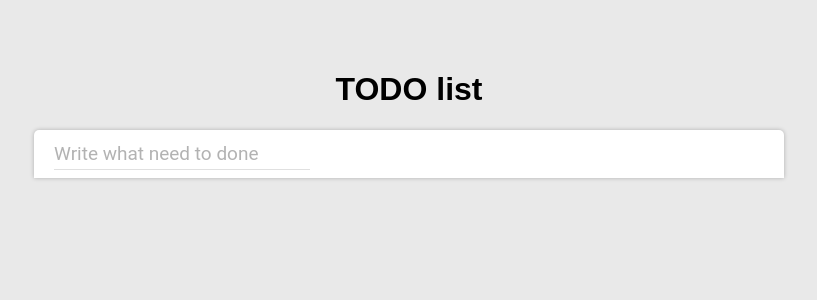
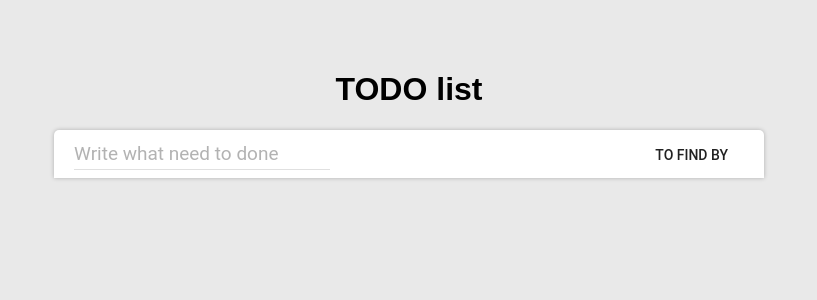
Before and after one commit to WiTcHeRoViCh/andersen, a React (Create React App) app in the folder react_app/: page / in a window 1280 px wide. Shown: the top 300 px of the page, without its empty margins (231-1048 px from the left). Built offline with nearby package versions, Linux system fonts and the light colour scheme.

Commit message:
added search capability

```diff
--- a/react_app/src/App.css
+++ b/react_app/src/App.css
@@ -40,7 +40,7 @@
   flex-direction: column;
 
   margin-top: 50px;
-  width: 750px;
+  width: 710px;
   background: #e9e9e9;
 }
 
--- a/react_app/src/App.js
+++ b/react_app/src/App.js
@@ -12,6 +12,7 @@ class App extends Component {
     this.state = {
       todoList: [],
       curFilterId: null,
+      findTodo: null,
     };
   }
 
@@ -20,11 +21,12 @@ class App extends Component {
       <div id="main-container">
         <h1 id="todo-title">TODO list</h1>
 
-        <TodoForm handleAddTodo={this.AddTodo} todoList={this.state.todoList}/>
+        <TodoForm handleAddTodo={this.AddTodo} findTodo={this.state.findTodo}
+          handleResetSearchResult={this.handleResetSearchResult} setFindTodo={this.setFindTodo}/>
 
         <DisplayTodosList todoList={this.state.todoList}
           handleRequestDelete = {this.handleRequestDelete}
-          handleCheck = {this.handleCheck} curFilterId={this.state.curFilterId}/>
+          handleCheck = {this.handleCheck} curFilterId={this.state.curFilterId} findTodo={this.state.findTodo}/>
 
         {
           (this.state.todoList.length > 0) ?
@@ -38,23 +40,25 @@ class App extends Component {
 
 
   AddTodo = (todo) => {
+    const findTodo = null;
     let todoList = Array.from(this.state.todoList);
     todoList.push({text: todo, isComplete: false});
 
-    this.setState({todoList});
+    this.setState({todoList, findTodo});
   }
 
-  handleRequestDelete = (id) => {
+  handleRequestDelete = (todo) => {
     let todoList = Array.from(this.state.todoList);
-    todoList.splice(id, 1);
+    const idx = todoList.indexOf(todo)
+    todoList.splice(idx, 1);
 
     this.setState({todoList})
   }
 
   handleCheck = (id) => {
     let todoList = Array.from(this.state.todoList);
+    todoList[id].isComplete == true ? todoList[id].isComplete = false : todoList[id].isComplete = true;
 
-    todoList[id].isComplete == true ? todoList[id].isComplete = false : todoList[id].isComplete = true;
     this.setState({todoList});
   }
 
@@ -67,6 +71,16 @@ class App extends Component {
   handleSelect = (curFilterId) => {
     this.setState({curFilterId})
   }
+
+  handleResetSearchResult = () => {
+    const findTodo = null;
+
+    this.setState({findTodo});
+  }
+
+  setFindTodo = (findTodo) =>{
+    this.setState({findTodo});
+  }
 }
 
 export default App;
--- a/react_app/src/DisplayTodosList.js
+++ b/react_app/src/DisplayTodosList.js
@@ -10,9 +10,6 @@ class DisplayTodosList extends Component {
     this.state = {
       chipData: [],
     }
-
-    this.handleRequestDelete = this.props.handleRequestDelete.bind(this);
-    this.handleCheck = this.props.handleCheck.bind(this);
   }
 
   render (){
@@ -20,8 +17,8 @@ class DisplayTodosList extends Component {
     this.state.chipData = this.sortTodoList(this.props.todoList).map((todo, id) => {
 
       return (
-        <TodoElement key={id} todo={todo} handleRequestDelete = {this.handleRequestDelete}
-          handleCheck={this.handleCheck} id={id}/>
+        <TodoElement key={id} todo={todo} handleRequestDelete = {this.props.handleRequestDelete}
+          handleCheck={this.props.handleCheck} id={id}/>
       );
 
     });
@@ -35,6 +32,7 @@ class DisplayTodosList extends Component {
 
   sortTodoList = (todos) => {
     const filterIdx = this.props.curFilterId;
+    todos = this.props.findTodo ? todos.filter((todo) => todo.text.includes(this.props.findTodo) ) : todos;
 
     if (filterIdx === 1)
       return todos.filter( (todo)=> todo.isComplete === false);
--- a/react_app/src/Form.css
+++ b/react_app/src/Form.css
@@ -1,8 +1,14 @@
 #form {
   display: flex;
+  justify-content: space-between;
 
   width: 100%;
   background: white;
   box-shadow: 0 0px 4px rgba(0,0,0,0.25);
   border-radius: 5px 5px 0 0;
 }
+
+#form-div-element {
+  display: flex;
+  align-items: center;
+}
--- a/react_app/src/Form.js
+++ b/react_app/src/Form.js
@@ -1,6 +1,10 @@
 import React, { Component } from 'react';
 import MuiThemeProvider from 'material-ui/styles/MuiThemeProvider';
 import TextField from 'material-ui/TextField';
+import FlatButton from 'material-ui/FlatButton';
+import IconButton from 'material-ui/IconButton';
+import ActionDelete from 'material-ui/svg-icons/action/delete';
+
 import './Form.css';
 
 class Form extends Component {
@@ -8,20 +12,25 @@ class Form extends Component {
     super(props);
 
     this.initialState = this.state = {
-      todo: ''
+      findTodo: null,
+      todo: '',
+      buttonLabel: "To find by",
+      hintText: "done",
+      isSearch: false,
     },
 
     this.handleAddTodo = this.props.handleAddTodo;
-    this.todoList = this.props.todoList;
   }
 
   render(){
+    this.state.findTodo = this.props.findTodo;
+
     return (
       <form id="form" onSubmit = {this.onSubmit}>
 
         <MuiThemeProvider>
           <TextField
-            hintText="Write what need to done"
+            hintText={"Write what need to "+this.state.hintText }
             onChange = {this.handleChange}
             value={this.state.todo}
             name="todo"
@@ -30,10 +39,33 @@ class Form extends Component {
               fontSize: 19
             }}
           />
+
+          <div id="form-div-element">
+            <FlatButton label={this.state.buttonLabel} onClick={this.handleClick} style={{marginRight: 20}}/>
+
+            { this.state.findTodo ?
+              <IconButton tooltip="Reset seach result" onClick={ ()=>{
+                this.setState(this.initialState); this.handleResetSearchResult()
+              } }>
+                <ActionDelete/>
+              </IconButton>
+              : null
+            }
+          </div>
+
         </MuiThemeProvider>
 
       </form>
     )
+  }
+
+  handleClick = () => {
+    const [buttonLabel, hintText, isSearch]  = this.state.buttonLabel === "To find by" ?
+    ["Add new task", "find", true] :
+    ["To find by", "done", false];
+
+    this.setState({buttonLabel, hintText, isSearch});
+    (isSearch) ? this.props.setFindTodo(this.state.todo) : this.handleResetSearchResult();
   }
 
   handleChange = (e) => {
@@ -42,15 +74,22 @@ class Form extends Component {
     let name = todo.name;
     let value = todo.value;
 
-    this.setState({[name]: value})
+    this.setState({[name]: value});
+
+    (this.state.isSearch === true) ? this.props.setFindTodo(value) : null;
   }
 
   onSubmit = (e) => {
     e.preventDefault();
-    if (this.state.todo.length <= 0) return
+    if (this.state.todo.length <= 0 || this.state.findTodo) return
 
     this.setState(this.initialState);
+
     this.handleAddTodo(this.state.todo);
+  }
+
+  handleResetSearchResult = () => {
+    this.props.handleResetSearchResult();
   }
 }
 
--- a/react_app/src/TodoElement.js
+++ b/react_app/src/TodoElement.js
@@ -36,7 +36,7 @@ class TodoElement extends Component {
     return (
       <MuiThemeProvider>
 
-        <Chip onRequestDelete={() => this.props.handleRequestDelete(this.props.id)} style= {chipStyle.chip}
+        <Chip onRequestDelete={() => this.props.handleRequestDelete(this.props.todo)} style= {chipStyle.chip}
          labelStyle={chipStyle.labelStyle} className = "todo-element">
 
           <Checkbox
```
Also changed, not shown: react_app/src/TodoListInf.js (+1 -21 lines).
